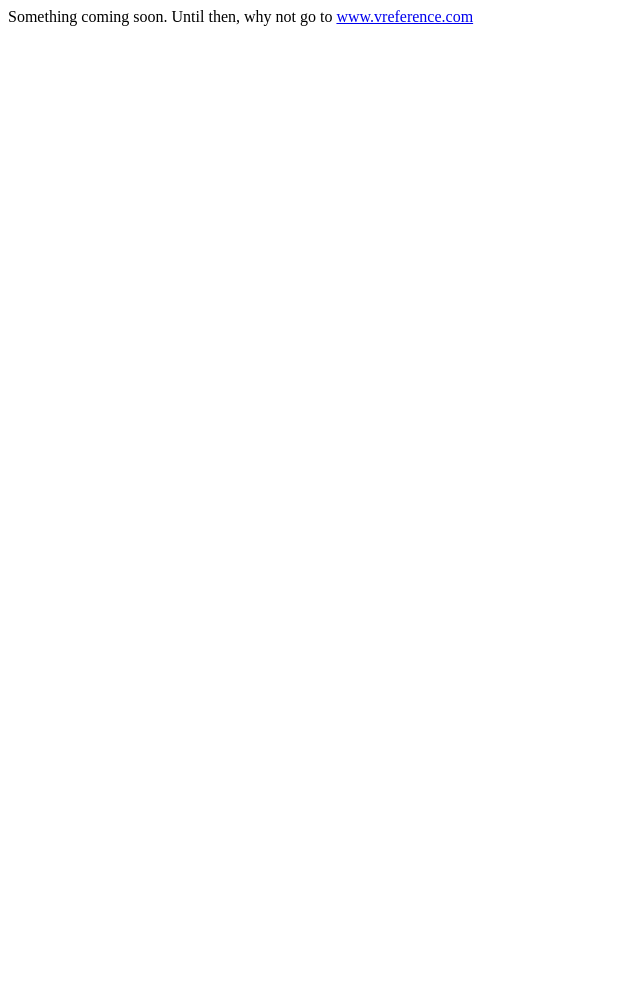
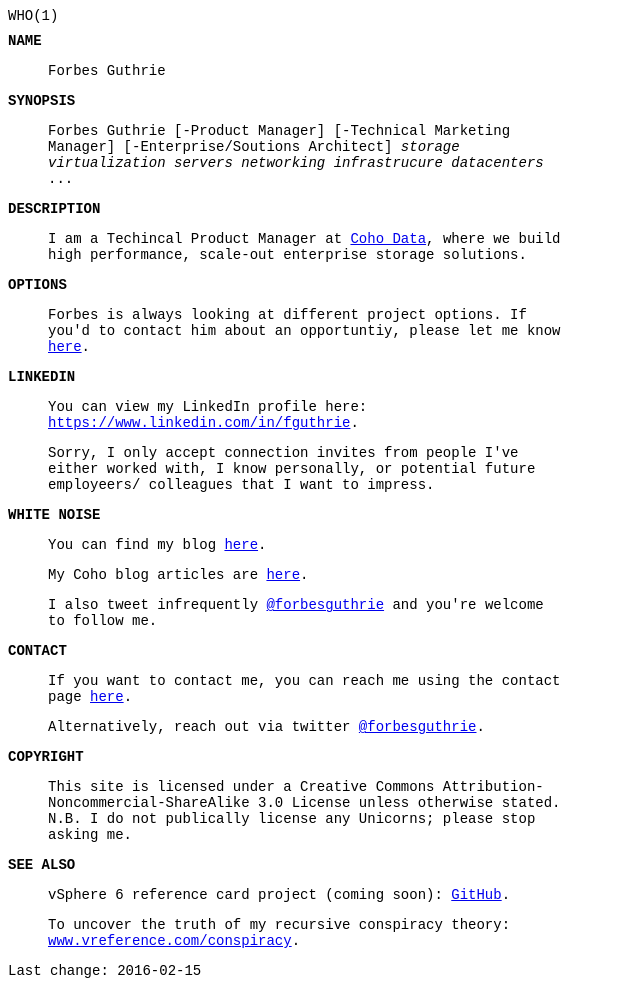
Before and after one commit to forbesguthrie/forbesguthrie.github.io, a plain HTML site: page index.html in a window 1280 px wide. Shown: the whole page, without its empty margins (0-640 px from the left). Before the commit the page ends 800 px from the top, so only its background shows below. Drawn offline with Linux system fonts and the light colour scheme.

Commit message:
Published version
First real published version of my MAN page to replace the placeholder text.

```diff
--- a/index.html
+++ b/index.html
@@ -1 +1,61 @@
-Something coming soon.  Until then, why not go to <a href="http://www.vreference.com">www.vreference.com</a>
+ <head>
+  <title>MAN page for Forbes Guthrie</title>
+  <style type="text/css">* { font-family: monospace; font-size: 14px; width: 520px; }</style>
+ </head>
+ <body>
+  <div>
+   WHO(1)
+
+   <h1>NAME</h1>
+   <blockquote>
+   <p>Forbes Guthrie</p>
+   </blockquote>
+
+   <h2>SYNOPSIS</h2>
+   <blockquote>
+   <p>Forbes Guthrie [-Product Manager] [-Technical Marketing Manager] [-Enterprise/Soutions Architect] <i>storage virtualization servers networking infrastrucure datacenters</i> ...</p>
+   </blockquote>
+
+   <h2>DESCRIPTION</h2>
+   <blockquote>
+   <p>I am a Techincal Product Manager at <a href="http://www.cohodata.com">Coho Data</a>, where we build high performance, scale-out enterprise storage solutions.</p>
+   </blockquote>
+
+   <h2>OPTIONS</h2>
+   <blockquote>
+   <p>Forbes is always looking at different project options. If you'd to contact him about an opportuntiy, please let me know <a href="http://www.vreference.com/contact-me/">here</a>.</p>
+   </blockquote>
+
+   <h2>LINKEDIN</h2>
+   <blockquote>
+   <p>You can view my LinkedIn profile here: <a href="https://www.linkedin.com/in/fguthrie">https://www.linkedin.com/in/fguthrie</a>.</p>
+   <p>Sorry, I only accept connection invites from people I've either worked with, I know personally, or potential future employeers/ colleagues that I want to impress.</p>
+   </blockquote>
+
+   <h2>WHITE NOISE</h2>
+   <blockquote>
+   <p>You can find my blog <a href="http://www.vReference.com">here</a>.
+   <p>My Coho blog articles are <a href="http://www.cohodata.com/blog/author/forbes/">here</a>.
+   <p>I also tweet infrequently <a href="https://twitter.com/forbesguthrie">@forbesguthrie</a> and you're welcome to follow me.
+   </blockquote>
+
+   <h2>CONTACT</h2>
+   <blockquote>
+   <p>If you want to contact me, you can reach me using the contact page <a href="http://www.vreference.com/contact-me/">here</a>.
+   <p>Alternatively, reach out via twitter <a href="https://twitter.com/forbesguthrie">@forbesguthrie</a>.</p>
+   </blockquote>
+
+   <h2>COPYRIGHT</h2>
+   <blockquote>
+   <p>This site is licensed under a Creative Commons Attribution-Noncommercial-ShareAlike 3.0 License unless otherwise stated. N.B. I do not publically license any Unicorns; please stop asking me.</p>
+   </blockquote>
+
+   <h2>SEE ALSO</h2>
+   <blockquote>
+   <p>vSphere 6 reference card project (coming soon): <a href="https://github.com/forbesguthrie">GitHub</a>.</p>
+   <p>To uncover the truth of my recursive conspiracy theory: <a href="http://www.vreference.com/conspiracy/">www.vreference.com/conspiracy</a>.</p>
+   </blockquote>
+  </div>
+ </body>
+Last change: 2016-02-15
+</html>
```
